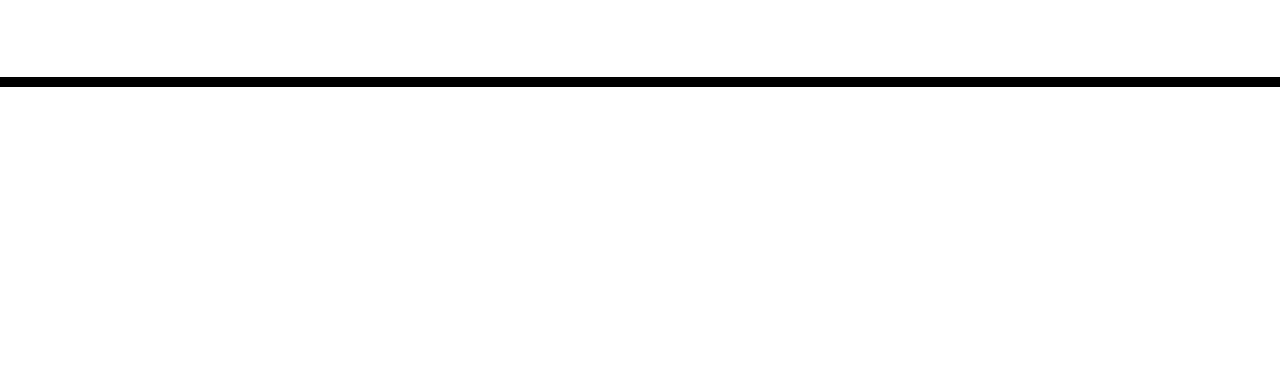
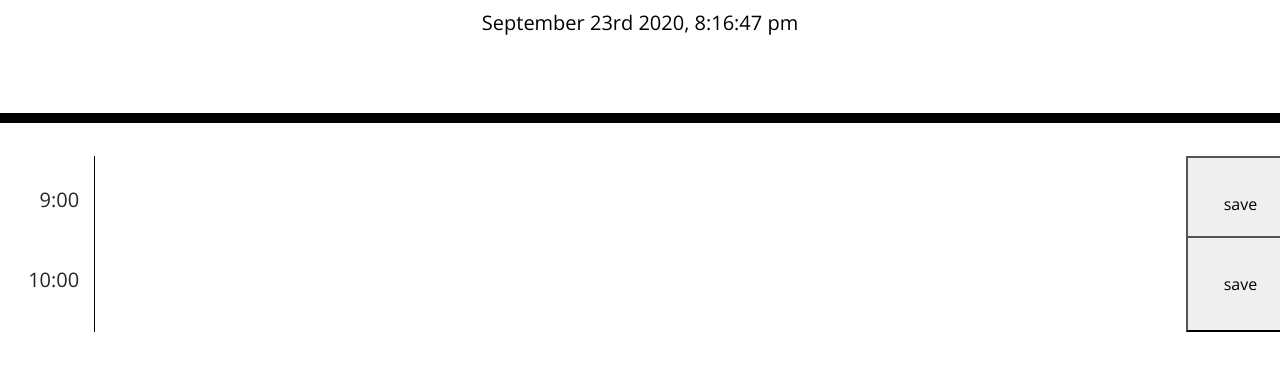
Before and after one commit to wilmer88/due-date-jquery, a plain HTML site: page index.html in a window 1280 px wide. Shown: the part 181-552 px from the top of the page. Drawn offline with nearby package versions, Linux system fonts and the light colour scheme.

Commit message:
added the time and date from moment js

```diff
--- a/index.html
+++ b/index.html
@@ -26,15 +26,35 @@
     <header class="jumbotron">
       <h1 class="display-3">Work Day Scheduler</h1>
       <p class="lead">A simple calendar app for scheduling your work day</p>
-      <p id="currentDay" class="lead"></p>
+      <p id="currentDay" class="lead">
+
+      </p>
     </header>
     <div class="container">
       <!-- Timeblocks go here -->
     </div>
 
+    <div class="row">
+      <div class="col-sm-1">
+        <h5 style="text-align: right" class="nine">9:00</h5>
+      </div>
+      <textarea id="noty" class="col-sm-10"></textarea>
+      <button class="col-sm-1" id="save" data="9">save</button>
+    </div>
+
+    <div class="row">
+      <div class="col-sm-1">
+        <h5 style="text-align: right" class="ten">10:00</h5>
+      </div>
+      <textarea id="notoo" class="col-sm-10"></textarea>
+      <button class="col-sm-1" id="save" data="10">save</button>
+    </div>
+
     <script src="https://code.jquery.com/jquery-3.4.1.min.js"></script>
-
     <script src="https://cdnjs.cloudflare.com/ajax/libs/moment.js/2.24.0/moment.min.js"></script>
     <script src="./script.js"></script>
   </body>
 </html>
+<!-- <form id="noty" method="POST">
+          <input type="text" name="note-text" id="note" />
+        </form> -->
--- a/script.js
+++ b/script.js
@@ -1 +1,27 @@
-console.log("im workin");
+$(document).ready(function () {
+  $("#currentDay").text(moment().format("MMMM Do YYYY, h:mm:ss a"));
+
+  var note = document.querySelector("#notes");
+  var nineam = document.querySelector("nine");
+  var savebutton = document.querySelector("#save");
+  var noteform = document.querySelector("#noty");
+  var noteform2 = document.querySelector("#notoo");
+  var savedEvent = [];
+
+  function getsaved() {
+    var savedNote = JSON.parse(localStorage.getItem("9"));
+    noteform.textContent = savedNote;
+    var savedNote2 = JSON.parse(localStorage.getItem("10"));
+    noteform2.textContent = savedNote2;
+  }
+  getsaved();
+  savebutton.addEventListener("click", function (event) {
+    event.preventDefault();
+    var savedItem = $(this).prev().val();
+    console.log(savedItem);
+    localStorage.setItem(this.data, JSON.stringify(savedItem));
+    // var noteText = note.nodeValue.trim();
+    // if(noteText === ""){
+    //     return;
+  });
+});
```
